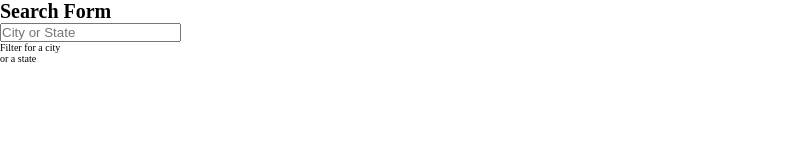
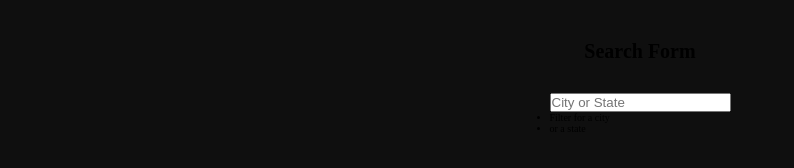
Before and after one commit to severuna/JavaScript30, a plain HTML site: page 06_Type_Ahead/index.html in a window 1280 px wide. Shown: the whole page, without its empty margins (0-794 px from the left). Drawn offline with Linux system fonts and the light colour scheme.

Commit message:
set main container styles

```diff
--- a/06_Type_Ahead/styles/index.css
+++ b/06_Type_Ahead/styles/index.css
@@ -27,3 +27,13 @@ html {
     --gap: 3rem;
     --border-radius: 1.5rem;
 }
+
+.main {
+    align-items: var(--center);
+    gap: var(--gap);
+    background-color: var(--color-black);
+    max-width: var(--main-width);
+    width: var(--main-width);
+    min-height: var(--main-height);
+    padding: var(--padding);
+}
```
